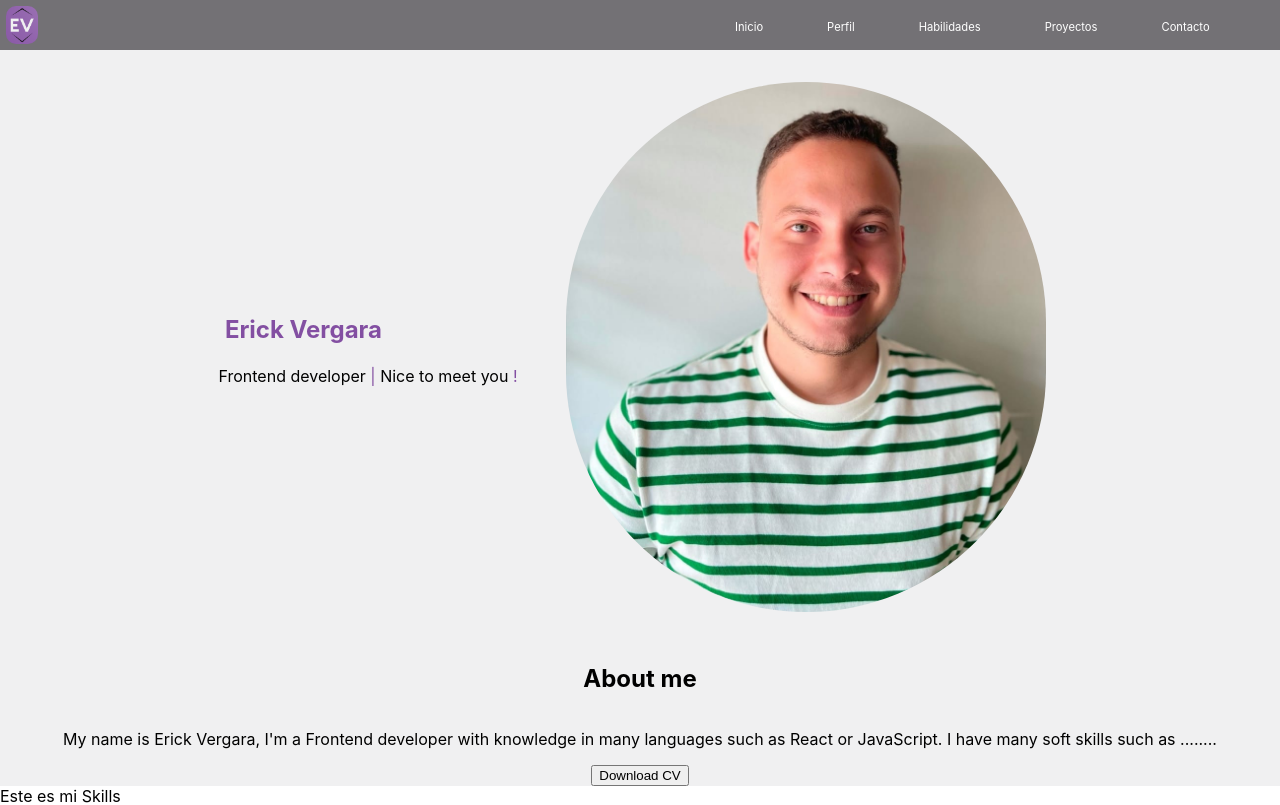
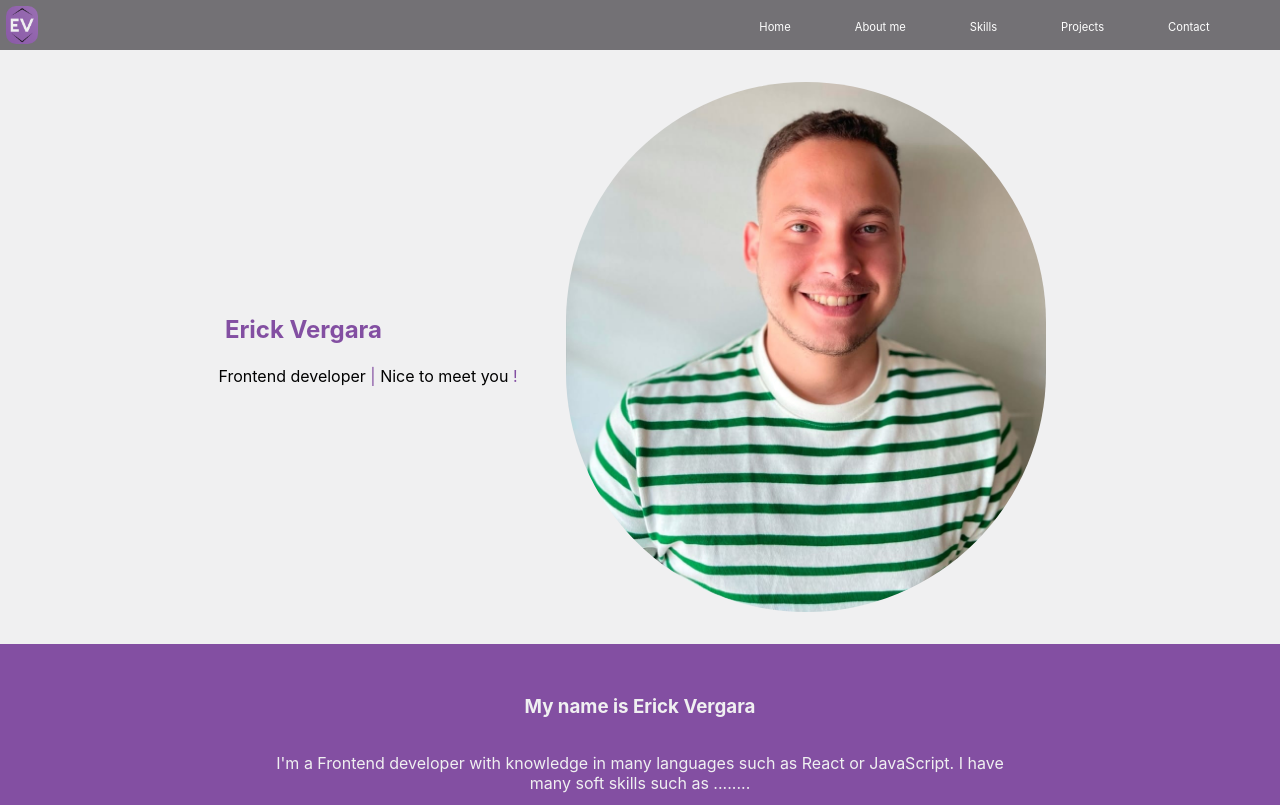
Before and after one commit to Erickvergara97/Erickvergara97.github.io, a React (Create React App) app: page / in a window 1280 px wide. Shown: the top 805 px of the page. Built offline with nearby package versions, Linux system fonts and the light colour scheme.

Commit message:
english navbar, about me design

```diff
--- a/src/components/Navbar.jsx
+++ b/src/components/Navbar.jsx
@@ -16,11 +16,11 @@ function Navbar() {
             <NavContainer>
                 <img src={logo} alt="logo" className="logo"/>
                 <div className={`links ${clicked ? 'active' : ''}`}>
-                    <a href="/">Inicio</a>
-                    <a href="/">Perfil</a>
-                    <a href="/">Habilidades</a>
-                    <a href="/">Proyectos</a>
-                    <a href="/">Contacto</a>
+                    <a href="/">Home</a>
+                    <a href="/">About me</a>
+                    <a href="/">Skills</a>
+                    <a href="/">Projects</a>
+                    <a href="/">Contact</a>
                 </div>
                 <div className="burger">
                     <BurgerMenu clicked={clicked} handleClick={handleClick}/>
--- a/src/components/Profile.jsx
+++ b/src/components/Profile.jsx
@@ -6,11 +6,13 @@ import {colorPurple, colorWhite, colorSilver, colorBone, colorBlack} from '../as
 function Profile() {
     return (
         <AboutMe>
-            <h2> About me </h2>
-            <p>My name is Erick Vergara, I'm a Frontend developer with knowledge in many languages such as React or JavaScript.
-                I have many soft skills such as ........
-            </p>
-            <button> Download CV</button>
+            <div className="aboutContainer">
+                <h3>My name is Erick Vergara</h3>
+                <p>I'm a Frontend developer with knowledge in many languages such as React or JavaScript.
+                    I have many soft skills such as ........
+                </p>
+                <button> Download CV</button>
+            </div>
         </AboutMe>
     )
 }
@@ -19,9 +21,34 @@ function Profile() {
 export default Profile
 
 const AboutMe = styled.section `
-    background-color: ${colorBone};
-    display: flex;
-    flex-direction: column;
+    background-color: ${colorPurple};
+    color: ${colorBone};
+    padding-top: 2rem;
+    padding-bottom: 14rem;
+
+        display: flex;
+        flex-direction: column;
+        align-items: center;
+
+    .aboutContainer{
+        display: flex;
+        flex-direction: column;
+        align-items: center;
+        width: 60%;
+
+        p{
+            text-align: center;
+        }
+    }
+
+
+    button{
+        background-color: ${colorSilver};
+        color: ${colorBone};
+        width: 8rem;
+        align-self: center;
+        margin: 1rem;
+    }
 
     @media(min-width: 768px){
         align-items: center;
```
